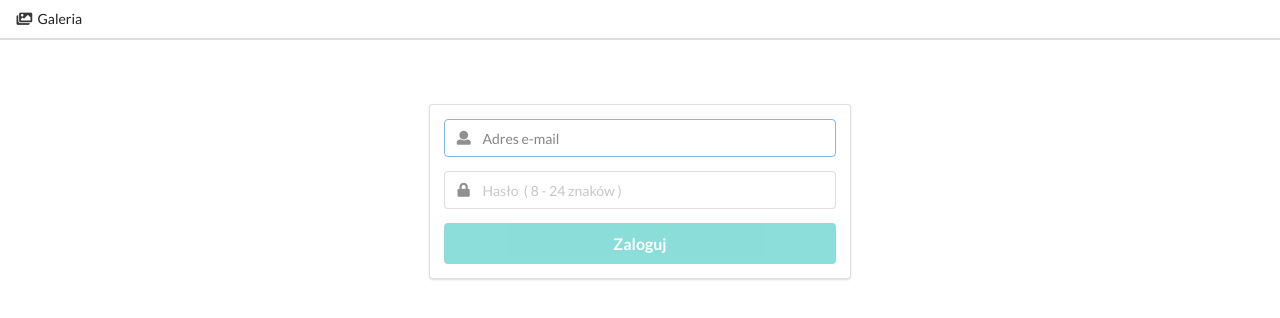
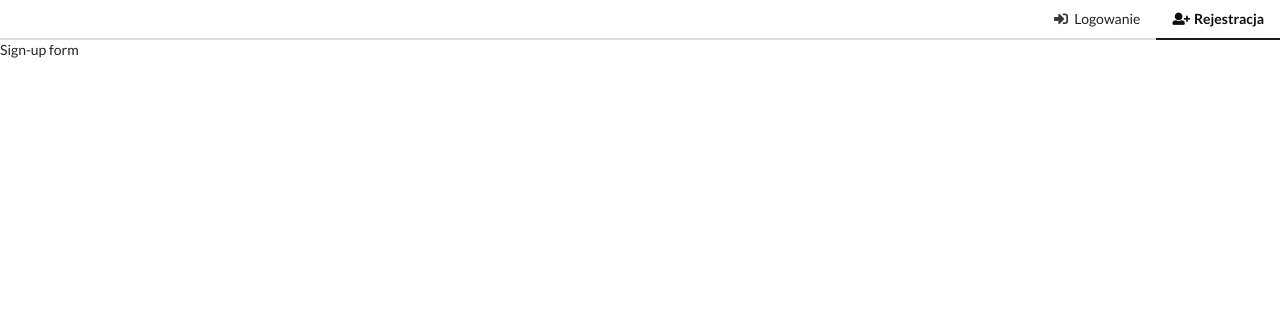
Before and after one commit to maciejken/vue-app, a Vue app: page /sign-up in a window 1280 px wide. Before the commit this address led to /login. Shown: the top 318 px of the page. Built offline with nearby package versions, Linux system fonts and the light colour scheme; no server answers.

Commit message:
start adding sign-up form

```diff
--- a/src/components/AppHeader.vue
+++ b/src/components/AppHeader.vue
@@ -1,17 +1,17 @@
 <template>
   <div class="AppHeader">
     <div class="ui secondary pointing menu">
-      <div class="AppHeader__right left menu">
+      <div v-if="isAuthorized" class="AppHeader__left left menu">
         <router-link to="/uploads" class="item" active-class="active">
           <i class="images icon"></i>
           <span class="AppHeader__item-label">Galeria</span>
         </router-link>
-        <router-link v-if="isAuthorized" to="/upload-files" class="item" active-class="active">
+        <router-link to="/upload-files" class="item" active-class="active">
           <i class="upload icon"></i>
           <span class="AppHeader__item-label">Dodaj obrazy</span>
         </router-link>
       </div>
-      <div v-if="isAuthorized" class="AppHeader__left right menu">
+      <div v-if="isAuthorized" class="AppHeader__right right menu">
         <div class="AppHeader__settings item" @click="showSettings">
           <i class="AppHeader__cog cog icon"></i>
           <span class="AppHeader__item-label">Ustawienia</span>
@@ -28,6 +28,16 @@
           <i class="sign-out icon"></i>
           <span class="AppHeader__item-label">Wyjdź</span>
         </a>
+      </div>
+      <div v-else class="AppHeader__right right menu">
+        <router-link to="/login" class="item" active-class="active">
+          <i class="sign-in icon"></i>
+          <div class="AppHeader__item-label">Logowanie</div>
+        </router-link>
+        <router-link to="/sign-up" class="item" active-class="active">
+          <i class="user plus icon"></i>
+          <div class="AppHeader__item-label">Rejestracja</div>
+        </router-link>
       </div>
     </div>
   </div>
--- /dev/null
+++ b/src/components/SignUpForm.vue
@@ -0,0 +1,15 @@
+<template>
+  <div class="SignUpForm">
+    Sign-up form
+  </div>
+</template>
+
+<script>
+export default {
+
+}
+</script>
+
+<style lang="scss" scoped>
+
+</style>
--- a/src/router.js
+++ b/src/router.js
@@ -1,6 +1,7 @@
 import VueRouter from 'vue-router';
 import store from './store';
 import LoginForm from './components/LoginForm.vue';
+import SignUpForm from './components/SignUpForm.vue';
 import Home from './components/Home.vue';
 import UploadForm from './components/UploadForm.vue';
 import ImageDetails from './components/ImageDetails.vue';
@@ -12,6 +13,11 @@ const router = new VueRouter({
       path: '/login',
       name: 'Login',
       component: LoginForm,
+    },
+    {
+      path: '/sign-up',
+      name: 'Sign Up',
+      component: SignUpForm,
     },
     {
       path: '/',
@@ -36,10 +42,10 @@ const router = new VueRouter({
 });
 
 router.beforeEach(async (to, from, next) => {
-  const login = to.matched.some(r => r.name === 'Login');
-  if (login) {
+  const noauth = to.matched.some(r => r.name === 'Login' || r.name === 'Sign Up');
+  if (noauth) {
     next();
-  } else if (!store.getters.isAuthorized) {
+  } else if (!noauth && !store.getters.isAuthorized) {
     const expires = await store.dispatch('authorize');
     if (expires) {
       next();
```
